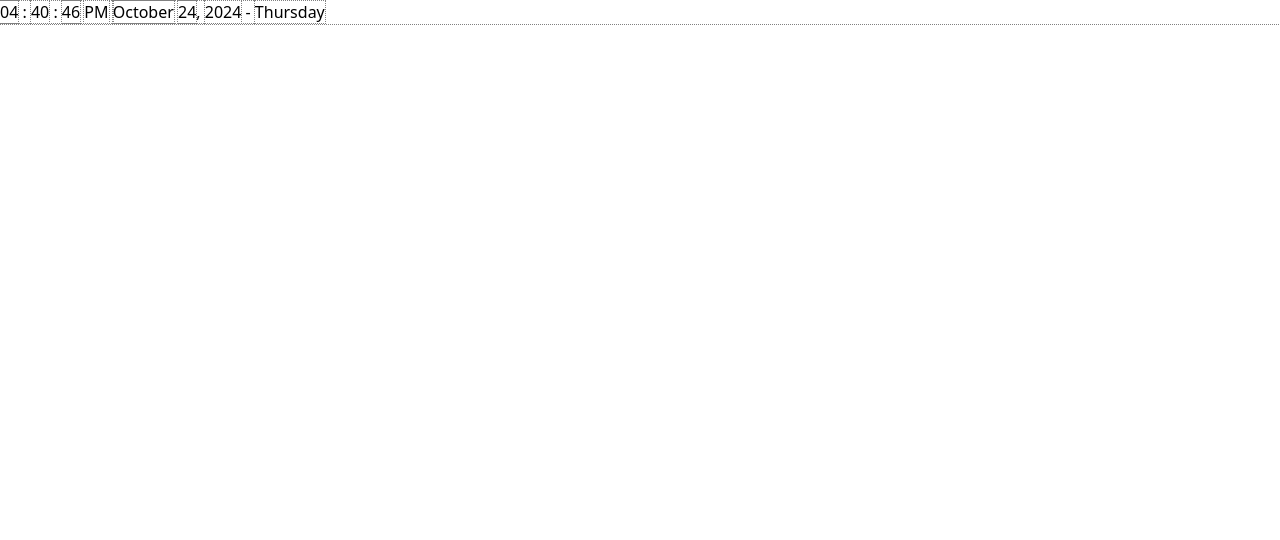
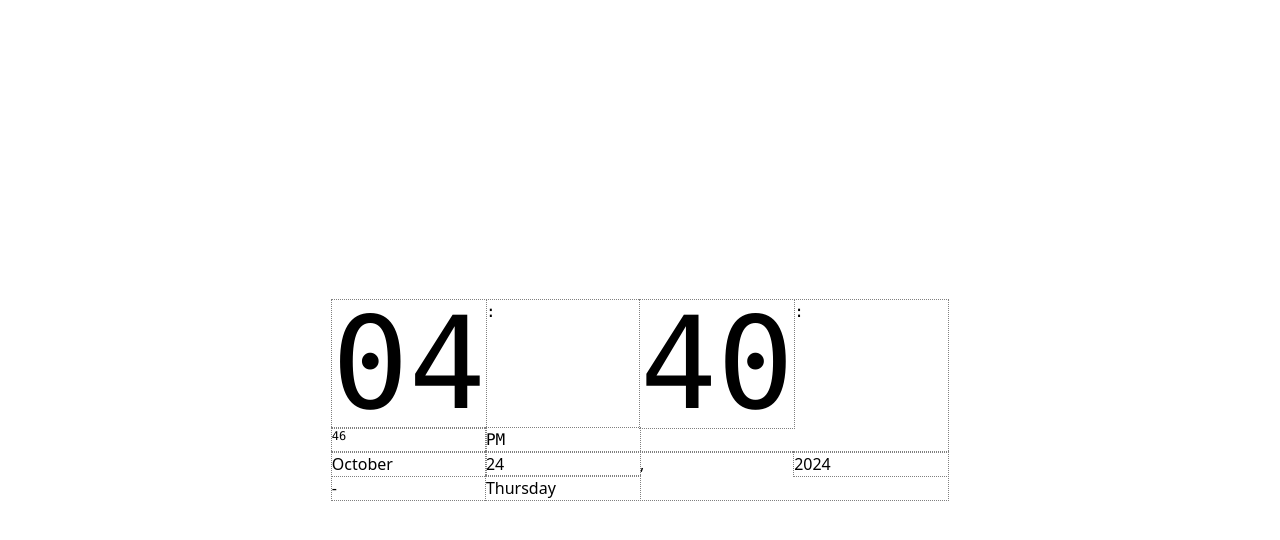
Before and after one commit to bitebitbytebeta/date-time-tailwind, a website: page public/index.html in a window 1280 px wide. Drawn offline with nearby package versions, Linux system fonts and the light colour scheme; files that its build step writes are made by us from their sources.

Commit message:
Using Tailwind

```diff
--- a/public/index.html
+++ b/public/index.html
@@ -11,21 +11,21 @@
     <script src="date.js" defer></script>
 
 </head>
-<body>
+<body class="h-screen flex items-center justify-center">
 
     <main>
 
         <!-- Time -->
-        <time class="time">
-                <data class="hours">HH</data> :
-                <data class="minutes">MM</data> :
-                <data class="seconds">SS</data>
+        <time class="time container mx-auto block grid lg:grid-cols-4 md:grid-cols-4 font-mono">
+                <data class="hours text-9xl">HH</data> :
+                <data class="minutes text-9xl">MM</data> :
+                <data class="seconds text-xs">SS</data>
                 <data class="amOrPM">AM/PM</data>
             </time>
 
 
         <!-- Date -->
-        <time class="date">
+        <time class="date container mx-auto block grid lg:grid-cols-4 md:grid-cols-2">
           <data class="month">Month</data>
           <data class="dayOfMonth">00</data>,
           <data class="year">0000</data> -
```
